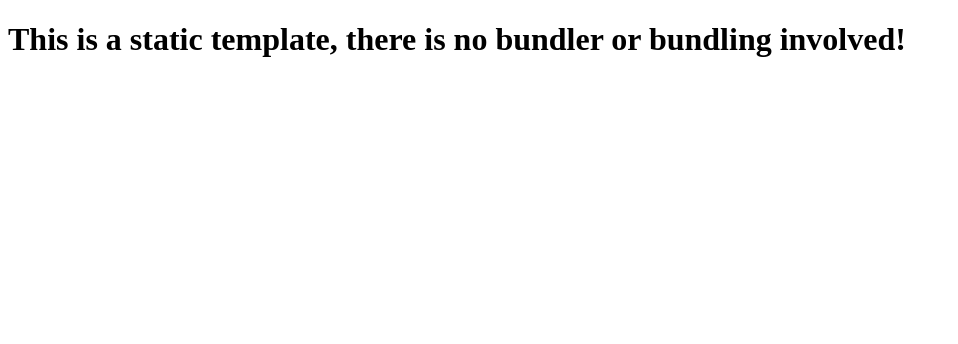
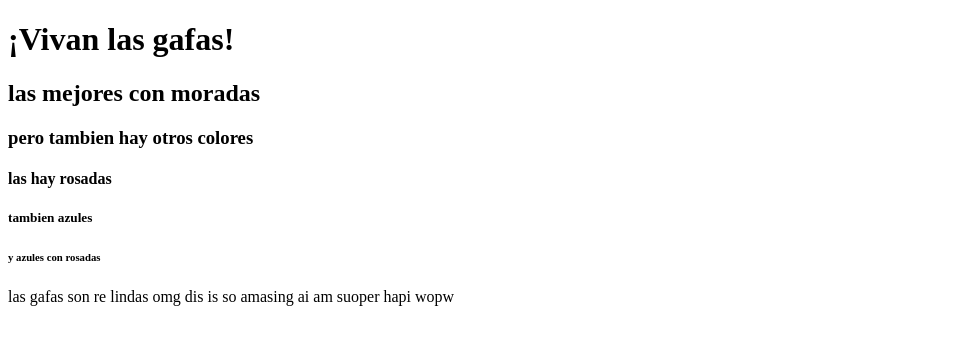
Before and after one commit to bella15m/html-isabella-marulanda, a website: page index.html in a window 1280 px wide. Shown: the whole page, without its empty margins (0-958 px from the left). Drawn offline with Linux system fonts and the light colour scheme.

Commit message:
primera clase titulos y parrafos

```diff
--- a/index.html
+++ b/index.html
@@ -8,7 +8,25 @@
   </head>
   <body>
     <h1>
-      This is a static template, there is no bundler or bundling involved!
+      ¡Vivan las gafas!
     </h1>
+    <h2>
+      las mejores con moradas
+    </h2>
+    <h3>
+      pero tambien hay otros colores
+    </h3>
+    <h4>
+      las hay rosadas
+    </h4>
+    <h5>
+      tambien azules
+    </h5>
+    <h6>
+      y azules con rosadas
+    </h6>
   </body>
 </html>
+<p>
+  las gafas son re lindas omg dis is so amasing ai am suoper hapi wopw
+</p>
```
